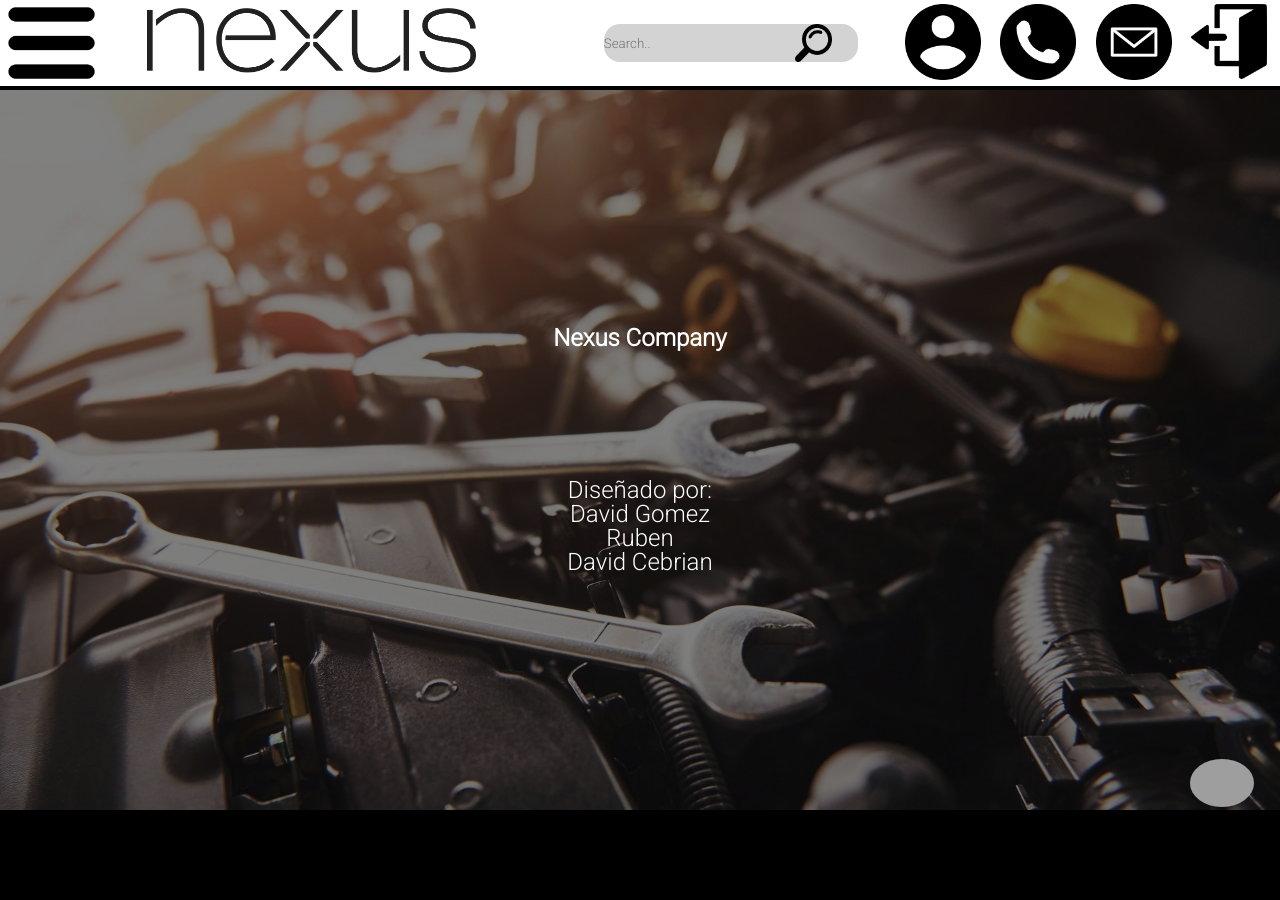
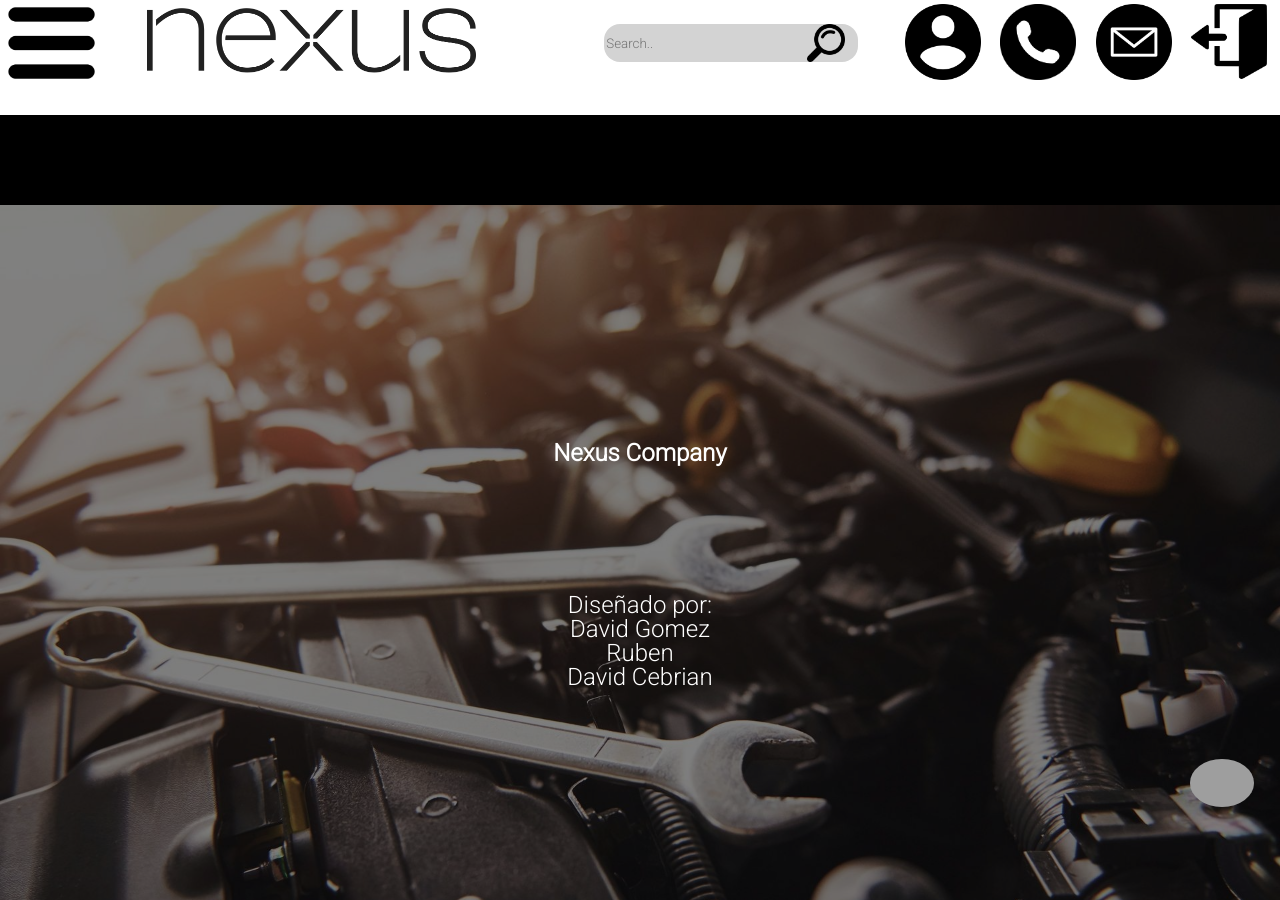
Before and after one commit to WaterLord404/NexusCars-Page, a Jekyll site: the page built from about.html, in a window 1280 px wide and 900 px high. Built offline with Jekyll 4.4.1, drawn with Linux system fonts in a browser that asks for light colours; grey boxes are pictures that could not be loaded.

Commit message:
fixed header, now using a methodology similar to BEM

```diff
--- a/_includes/header.html
+++ b/_includes/header.html
@@ -1,26 +1,31 @@
-<header>
-    <div class="contenedor-header" id="header">
+<header class="header">
+    <div class="header__container" id="header">
 
-        <div class="menu">
-            <img src="../assets/img/header/menu_icon.png" alt="menu_icon">
+        <div class="header__button">
+            <img class="header__button__img" src="../assets/img/header/menu_icon.png" alt="menu_icon">
         </div>
-        <div class="logo">
-            <a href="{{site.baseurl}}index.html"><img src="../assets/img/header/nexus_logo.png" alt="user_icon"></a>
+        <div class="header__logo">
+            <a href="{{site.baseurl}}index.html">
+                <img class="header__logo__img" src="../assets/img/header/nexus_logo.png" alt="user_icon">
+            </a>
         </div>
-        <div class="search-bar">
-            <div class="search-bar-bar">
-                <input type="text" placeholder="Search.." name="search">
-            </div>
-            <div class="search-bar-img">
-                <img src="../assets/img/header/lupa_icon.png" alt="search_icon">
-            </div>
-
+        <div class="header__search">
+            <input class="header__search__input" type="text" placeholder="Search.." name="search">
+            <img class="header__search__icon" src="../assets/img/header/lupa_icon.png" alt="search_icon">
         </div>
-        <div class="icons">
-            <a href="{{site.baseurl}}login.html"><img src="../assets/img/header/user_icon.png" alt="user_icon"></a>
-            <a href="{{site.baseurl}}contact.html"><img src="../assets/img/header/telefono_icon.png" alt="user_icon"></a>
-            <a href="{{site.baseurl}}soporte.html"><img src="../assets/img/header/mail_icon.png" alt="user_icon"></a>
-            <a href="{{site.baseurl}}index.html"><img src="../assets/img/header/exit_icon.png" alt="user_icon"></a>
+        <div class="header__menu">
+            <a class="header__menu__link" href="{{site.baseurl}}login.html">
+                <img class="header__menu__icon" src="../assets/img/header/user_icon.png" alt="user_icon">
+            </a>
+            <a class="header__menu__link" href="{{site.baseurl}}contact.html">
+                <img class="header__menu__icon" src="../assets/img/header/telefono_icon.png" alt="user_icon">
+            </a>
+            <a class="header__menu__link" href="{{site.baseurl}}soporte.html">
+                <img class="header__menu__icon" src="../assets/img/header/mail_icon.png" alt="user_icon">
+            </a>
+            <a class="header__menu__link" href="{{site.baseurl}}index.html">
+                <img class="header__menu__icon" src="../assets/img/header/exit_icon.png" alt="user_icon">
+            </a>
         </div>
     </div>
 
--- a/about.html
+++ b/about.html
@@ -4,10 +4,10 @@
 
 <main class="about">
 
-    <img src="assets/img/about/taller.jpg" alt="">
+    <img class="about__img" src="assets/img/about/taller.jpg" alt="">
 
-    <div class="texto-about white-text">
-        <h3>Nexus Company</h3>
+    <div class="about__text">
+        <h3 class="about__title">Nexus Company</h3>
         <p> Diseñado por:</p>
         <p> David Gomez</p>
         <p> Ruben</p>
--- a/assets/styles/about.css
+++ b/assets/styles/about.css
@@ -1,16 +1,18 @@
-.about{
+.about {
     display: flex;
     height: 100%;
     width: 100%;
     background-color: black;
 }
 
-.about img{
-    width: 100%;
+.about__img {
+    max-width: 100%;
+    max-height: 100%;
     opacity: 50%;
+    object-fit: cover;
 }
 
-.texto-about{
+.about__text {
     width: 100%;
     height: 100%;
     display: flex;
@@ -19,10 +21,11 @@
     justify-content: center;
     text-align: center;
     flex-flow: column nowrap;
+    color: white
 }
 
 
 
-.texto-about h3{
+.about__title {
     margin-bottom: 10%;
 }
--- a/assets/styles/header.css
+++ b/assets/styles/header.css
@@ -1,28 +1,28 @@
-header {
+.header {
     position: fixed;
     top: 0;
     z-index: 1;
 }
 
-.contenedor-header{
+.header__container {
     background-color: white;
     display: flex;
     padding: 0.23em;
 }
 
-.menu{
+.header__button {
     width: 35%;
     display: flex;
     align-self: center;
     justify-content: center;
     margin-left: 0.2em;
 }
-.menu img{
+.header__button__img {
     align-self: center;
     width: 100%;
 }
 
-.logo{
+.header__logo {
     width: 130%;
     display: flex;
     align-self: center;
@@ -30,12 +30,12 @@
     margin-left: 4%;
 }
 
-.logo img{
+.header__logo__img {
     align-self: center;
     width: 100%;
 }
 
-.search-bar{
+.header__search {
     width: 100%;
     display: flex;
     margin-left: 10%;
@@ -43,39 +43,40 @@
     align-self: center;
     border-radius: 1em;
 }
-.search-bar-bar{
+
+.header__search__input {
     display: flex;
     align-self: center;
     width: 100%;
 }
-.search-bar-img{
+
+.header__search__icon {
     display: flex;
-    width: 33%;
+    width: 15%;
     align-self: center;
+    margin-right: 5%;
 }
 
-.search-bar input{
+.header__search__input {
     width: 100%;
+    padding: 1%;
     border: none;
     background-color: rgb(0,0,0,0);
 }
 
-.search-bar img{
-    width: 60%;
-}
-
-.icons{
+.header__menu {
     display: flex;
     justify-content: space-around;
     margin-left: 3%;
     width: 150%;
 }
 
-.icons img{
+.header__menu__icon {
     align-self: center;
     width: 100%;
 }
-.icons a{
+
+.header__menu__link {
     align-self: center;
     width: 20%;
 }
--- a/assets/styles/main.css
+++ b/assets/styles/main.css
@@ -1,4 +1,4 @@
-*{
+* {
     margin: 0%;
     padding: 0%;
     font-family: 'Roboto', sans-serif;
@@ -14,12 +14,13 @@
     flex-flow: column nowrap;
     align-items: center;
     justify-content: space-around;
+    margin-top: 9%;
 }
 
-.white-text{
+.white-text {
     color: white;
 }
 
-.black85{
+.black85 {
     background-color: rgba(0, 0, 0, 0.85);
 }
```
